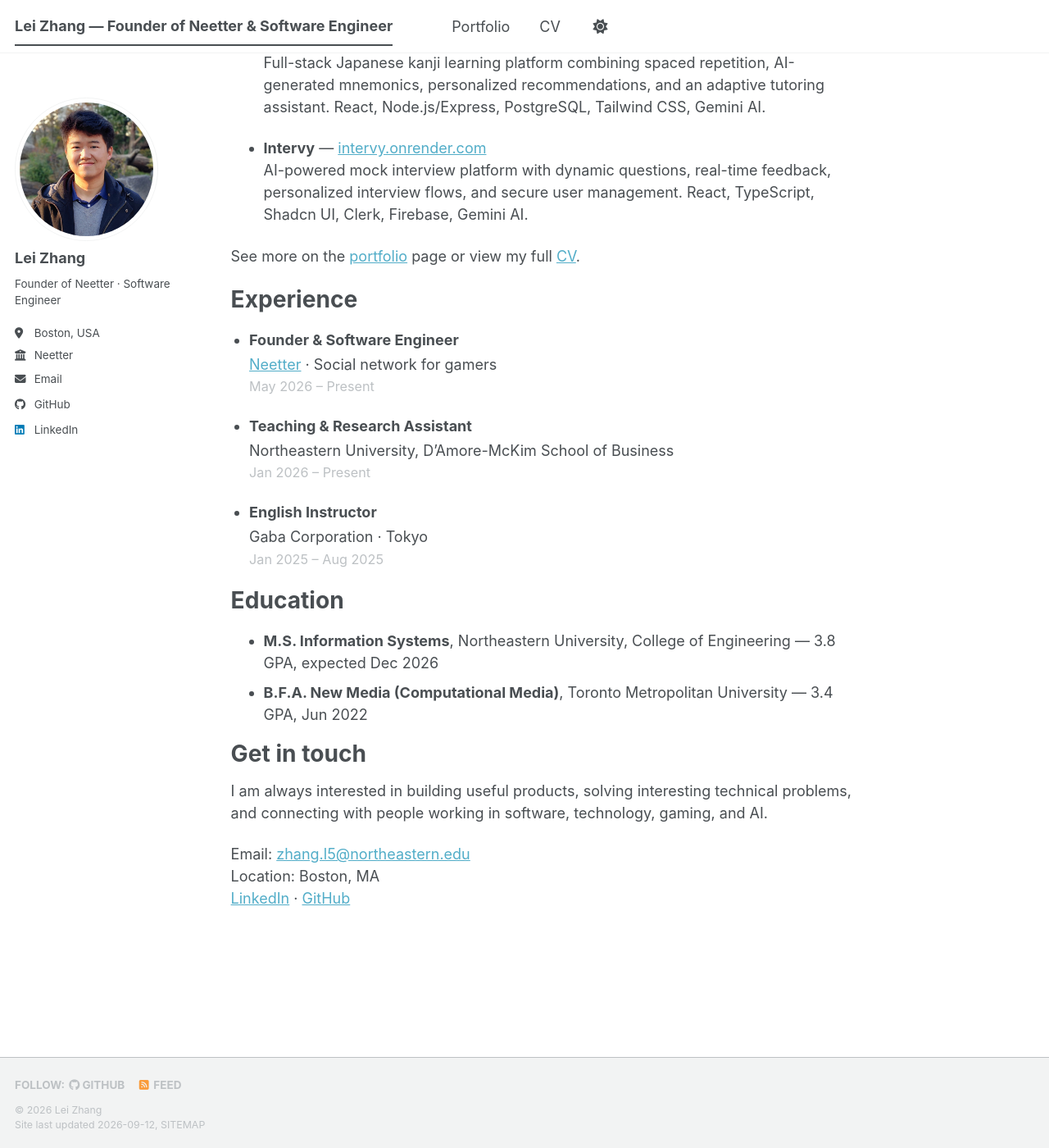
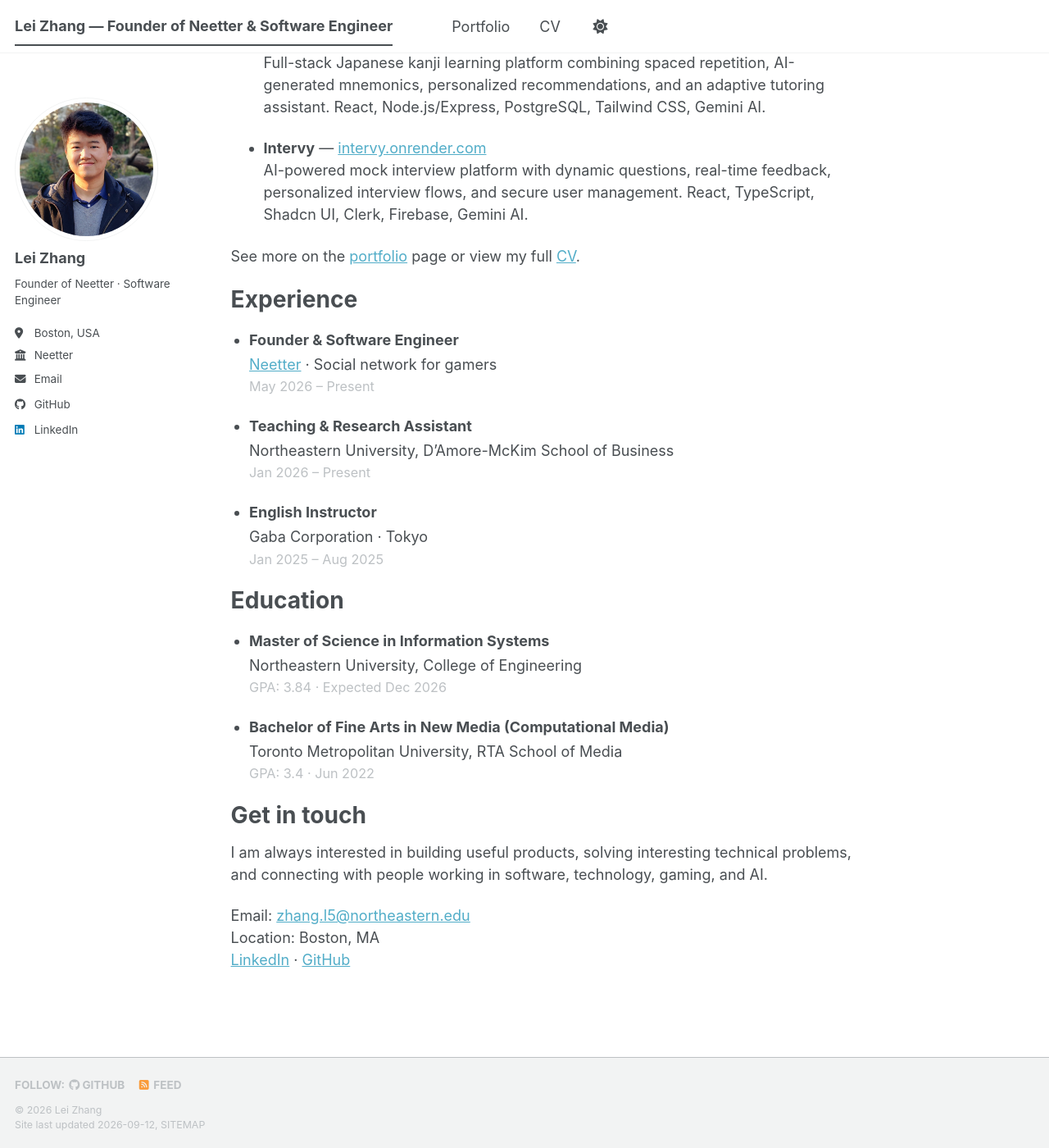
Before and after one commit to Mauoser/mauoser.github.io, a Jekyll site: the page built from _pages/about.md, in a window 1280 px wide and 1400 px high, scrolled down 1517 px. Shown: the whole window at 82% size. Built offline with Jekyll 4.4.1, drawn with Linux system fonts in a browser that asks for light colours; a script bundle is joined from its source files by our own code; library files that are not in the unit come from our copies.

Commit message:
Format education and expand portfolio details

```diff
--- a/_pages/about.md
+++ b/_pages/about.md
@@ -69,8 +69,18 @@
 Education
 ======
 
-* **M.S. Information Systems**, Northeastern University, College of Engineering — 3.8 GPA, expected Dec 2026
-* **B.F.A. New Media (Computational Media)**, Toronto Metropolitan University — 3.4 GPA, Jun 2022
+<ul class="education-list">
+  <li>
+    <strong>Master of Science in Information Systems</strong>
+    <span class="education-list__details">Northeastern University, College of Engineering</span>
+    <span class="education-list__dates">GPA: 3.84 · Expected Dec 2026</span>
+  </li>
+  <li>
+    <strong>Bachelor of Fine Arts in New Media (Computational Media)</strong>
+    <span class="education-list__details">Toronto Metropolitan University, RTA School of Media</span>
+    <span class="education-list__dates">GPA: 3.4 · Jun 2022</span>
+  </li>
+</ul>
 
 Get in touch
 ======
--- a/_sass/layout/_page.scss
+++ b/_sass/layout/_page.scss
@@ -78,6 +78,31 @@
     }
 
     .experience-list__dates {
+      margin-top: 0.1em;
+      color: var(--global-text-color-light);
+      font-size: 0.9em;
+    }
+  }
+
+  .education-list {
+    margin-left: 0;
+    padding-left: 1.25em;
+
+    li {
+      margin-bottom: 1.25em;
+    }
+
+    strong,
+    .education-list__details,
+    .education-list__dates {
+      display: block;
+    }
+
+    .education-list__details {
+      margin-top: 0.15em;
+    }
+
+    .education-list__dates {
       margin-top: 0.1em;
       color: var(--global-text-color-light);
       font-size: 0.9em;
```
Also changed, not shown: _pages/cv.md (+2 -2 lines), _portfolio/neetter.md (+4 -1 lines), _portfolio/portfolio-2.html (+4 -4 lines).
